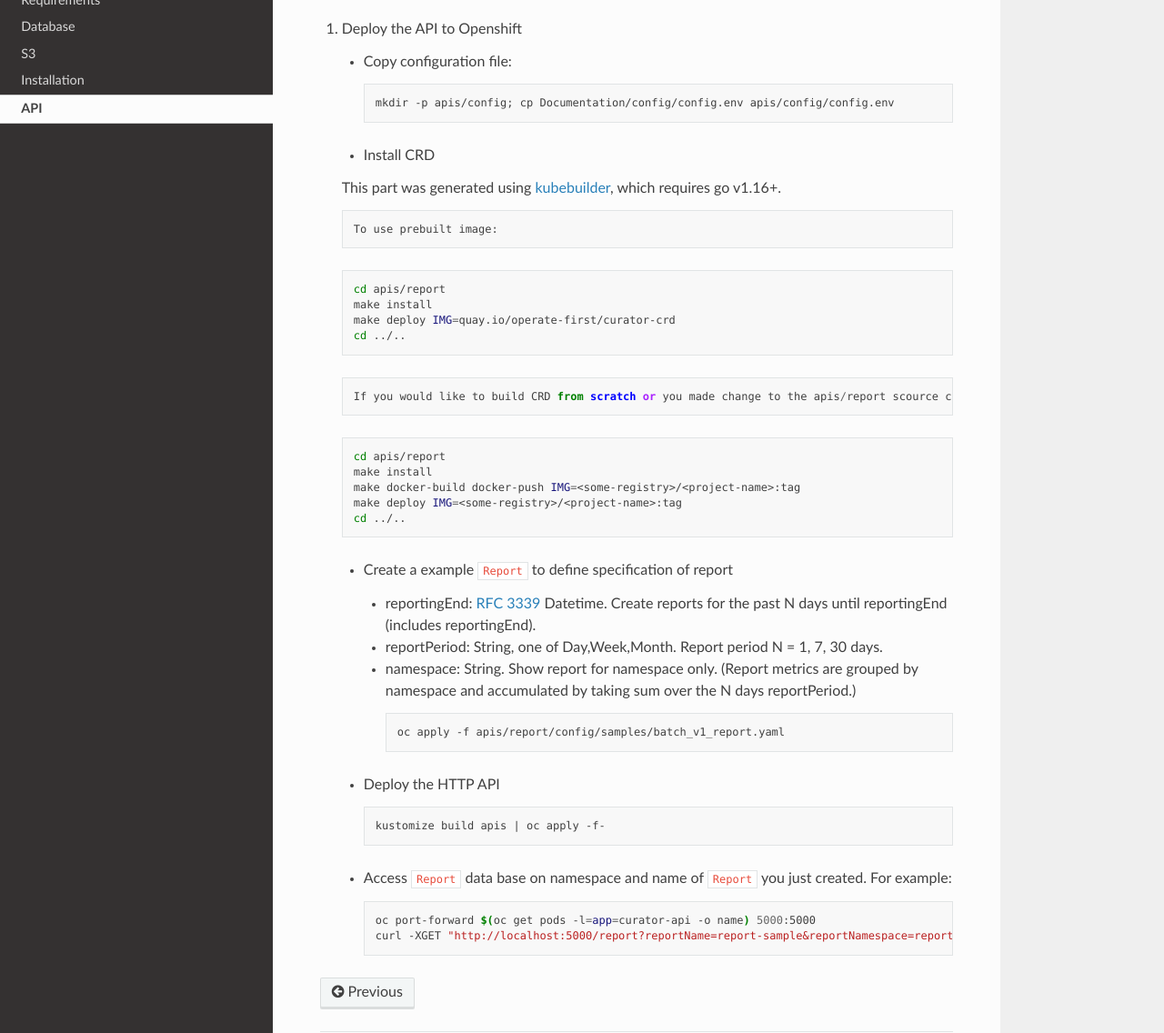
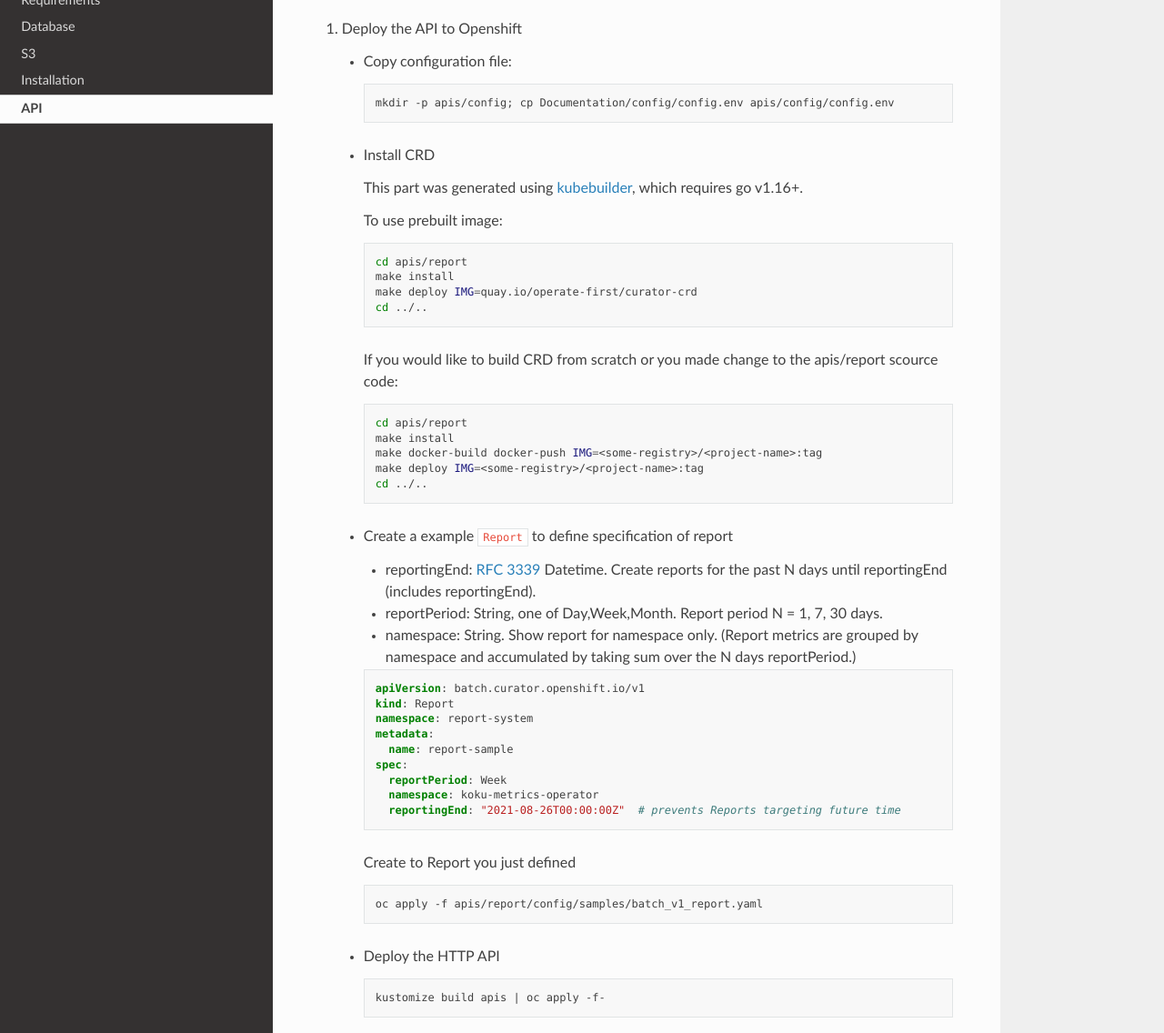
Before and after one commit to gagansk/curator-doc, a Sphinx documentation site: the page built from docs/source/api.rst, in a window 1280 px wide and 1400 px high, cut to the strip 264-1400 px from the top of the window. Shown: the whole strip at 91% size. Built offline with Sphinx 7.4.7 and the Read the Docs theme 2.0.0, drawn with Linux system fonts in a browser that asks for light colours.

Commit message:
fix formating

```diff
--- a/docs/source/api.rst
+++ b/docs/source/api.rst
@@ -16,34 +16,33 @@
 
    -  Install CRD
 
-   This part was generated using
-   `kubebuilder <https://github.com/kubernetes-sigs/kubebuilder>`__,
-   which requires go v1.16+.
+      This part was generated using
+      `kubebuilder <https://github.com/kubernetes-sigs/kubebuilder>`__,
+      which requires go v1.16+.
 
-   ::
 
-       To use prebuilt image:
+      To use prebuilt image:
 
-   .. code:: shell
+      .. code:: shell
 
-       cd apis/report
-       make install
-       make deploy IMG=quay.io/operate-first/curator-crd
-       cd ../..
+          cd apis/report
+          make install
+          make deploy IMG=quay.io/operate-first/curator-crd
+          cd ../..
 
-   ::
 
-       If you would like to build CRD from scratch or you made change to the apis/report scource code:
+      If you would like to build CRD from scratch or you made change to the apis/report scource code:
 
-   .. code:: shell
+      .. code:: shell
 
-       cd apis/report
-       make install
-       make docker-build docker-push IMG=<some-registry>/<project-name>:tag
-       make deploy IMG=<some-registry>/<project-name>:tag
-       cd ../..
+          cd apis/report
+          make install
+          make docker-build docker-push IMG=<some-registry>/<project-name>:tag
+          make deploy IMG=<some-registry>/<project-name>:tag
+          cd ../..
 
    -  Create a example ``Report`` to define specification of report
+
 
       -  reportingEnd: `RFC
          3339 <https://datatracker.ietf.org/doc/html/rfc3339>`__
@@ -55,9 +54,23 @@
          metrics are grouped by namespace and accumulated by taking sum
          over the N days reportPeriod.)
 
-         .. code:: shell
+      .. code:: yaml
 
-             oc apply -f apis/report/config/samples/batch_v1_report.yaml
+        apiVersion: batch.curator.openshift.io/v1
+        kind: Report
+        namespace: report-system
+        metadata:
+          name: report-sample
+        spec:
+          reportPeriod: Week
+          namespace: koku-metrics-operator
+          reportingEnd: "2021-08-26T00:00:00Z"  # prevents Reports targeting future time
+
+      Create to Report you just defined
+
+      .. code:: shell
+
+          oc apply -f apis/report/config/samples/batch_v1_report.yaml
 
    -  Deploy the HTTP API
 
@@ -65,10 +78,9 @@
 
           kustomize build apis | oc apply -f-
 
-   -  Access ``Report`` data base on namespace and name of ``Report``
-      you just created. For example:
+#. Access ``Report`` data base on namespace and name of ``Report`` you just created. For example:
 
-      .. code:: shell
+  .. code:: shell
 
-          oc port-forward $(oc get pods -l=app=curator-api -o name) 5000:5000
-          curl -XGET "http://localhost:5000/report?reportName=report-sample&reportNamespace=report-system"
+      oc port-forward $(oc get pods -l=app=curator-api -o name) 5000:5000
+      curl -XGET "http://localhost:5000/report?reportName=report-sample&reportNamespace=report-system"
```
